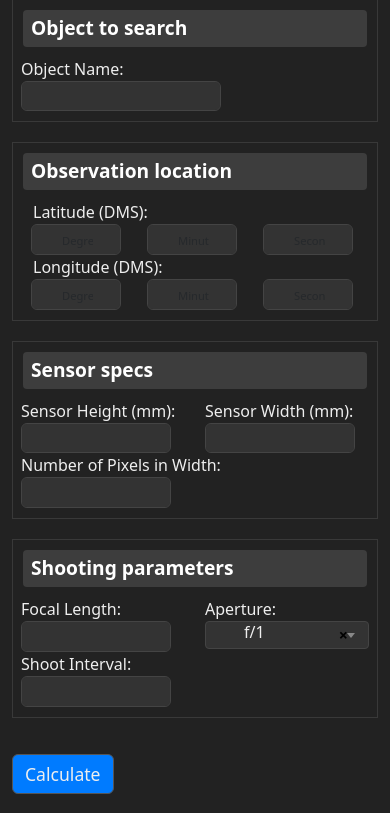
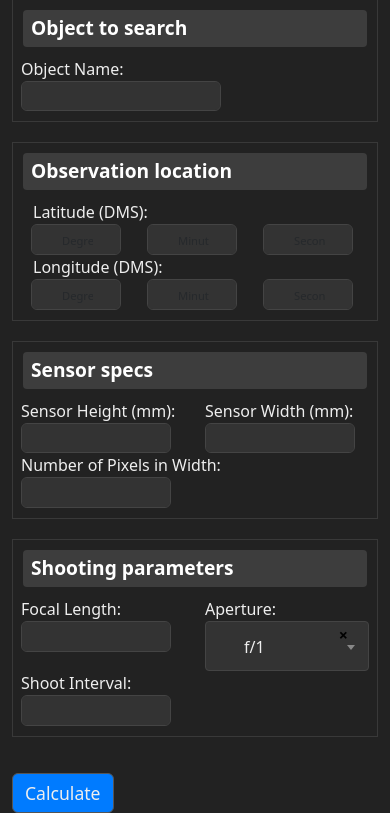
Before and after one commit to imigueldiaz/astro-shoots, a Flask app: page /astroshoots in a window 390 px wide. Shown: the part 126-939 px from the top of the page. Run offline with Flask 3, Linux system fonts and the light colour scheme; some libraries are stand-ins or nearby versions.

Commit message:
aperture select2 dropdown improvements for mobile

```diff
--- a/static/scripts/app.js
+++ b/static/scripts/app.js
@@ -102,10 +102,15 @@ function generateApertureOptions() {
 
 generateApertureOptions();
 
+const isMobile = window.innerWidth <= 767;
+
 $('#aperture').select2({
     placeholder: 'Select an aperture',
     allowClear: true,
     width: '100%',
+    minimumResultsForSearch: Infinity,
+    dropdownAutoWidth: isMobile,
+    dropdownCssClass: 'custom-dropdown',
 });
 
 const selectedAperture = $('#aperture').attr('data-selected-value');
--- a/static/styles/app.css
+++ b/static/styles/app.css
@@ -207,3 +207,24 @@ input[type='number']::-moz-outer-spin-button {
     background-color: #555;
     font-family: 'Courier New', Courier, monospace;
 }
+@media (max-width: 767px) {
+    .select2-container--default .select2-selection--single {
+        height: 50px;
+    }
+
+    .select2-container--default
+        .select2-selection--single
+        .select2-selection__rendered {
+        line-height: 50px;
+    }
+
+    .select2-container--default
+        .select2-selection--single
+        .select2-selection__arrow {
+        height: 50px;
+    }
+
+    .custom-dropdown {
+        font-size: 1.2em;
+    }
+}
```
